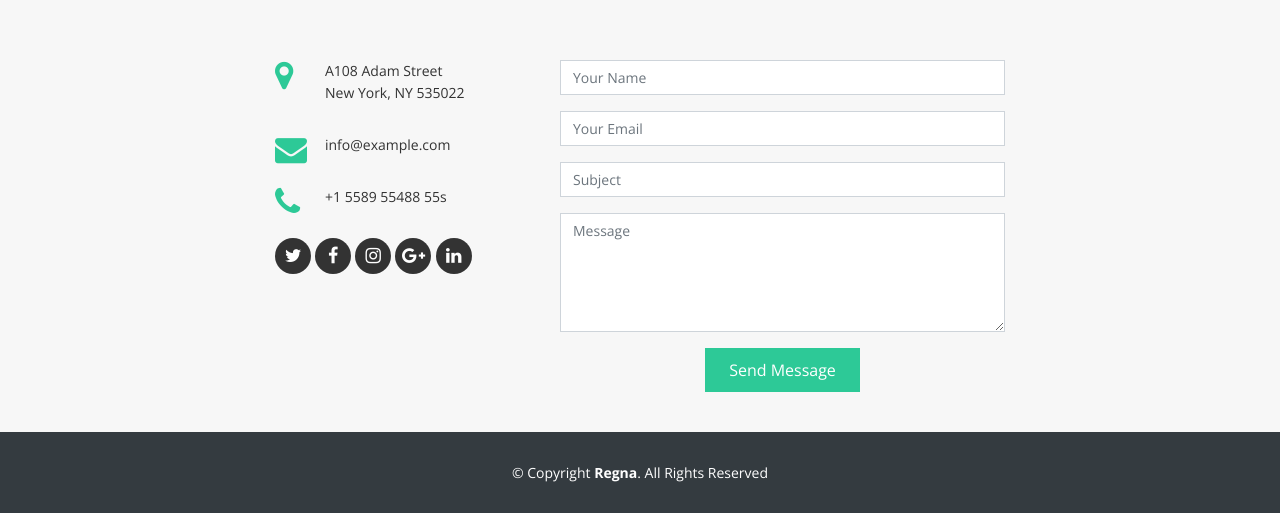
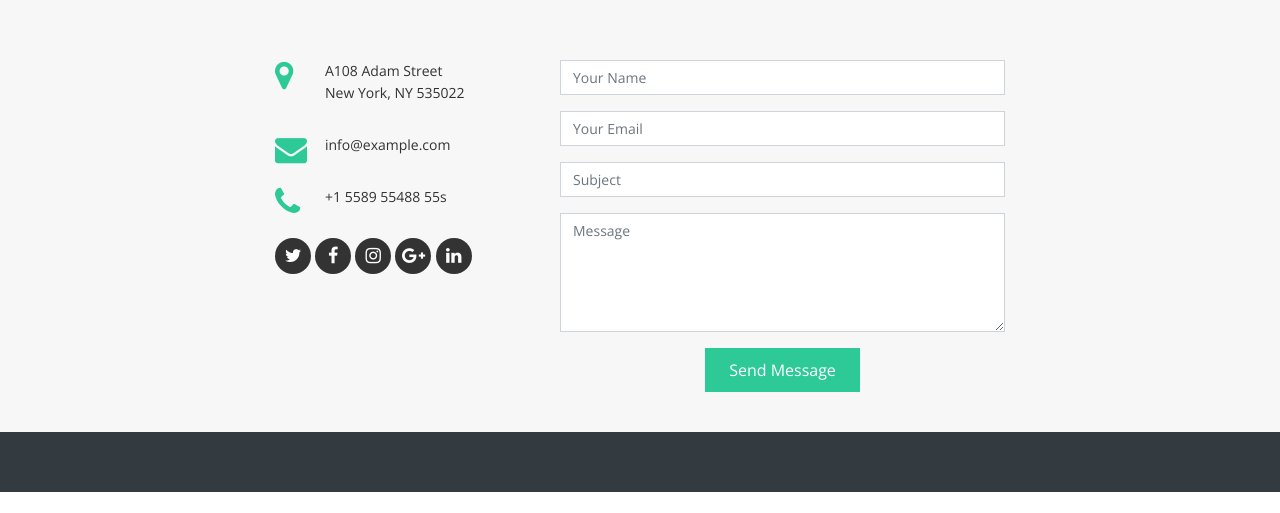
Before and after one commit to Crypt0knights/Plagiarism-Detector, a plain HTML site: page index.html in a window 1280 px wide. Shown: the part 3489-4002 px from the top of the page. After the commit the page ends 3981 px from the top, so only its background shows below. Drawn offline with nearby package versions, Linux system fonts and the light colour scheme; grey boxes are pictures that could not be loaded.

Commit message:
Edited footer

```diff
--- a/index.html
+++ b/index.html
@@ -308,12 +308,6 @@
       </div>
     </div>
 
-    <div class="container">
-      <div class="copyright">
-        &copy; Copyright <strong>Regna</strong>. All Rights Reserved
-      </div>
-
-    </div>
   </footer><!-- #footer -->
 
   <a href="#" class="back-to-top"><i class="fa fa-chevron-up"></i></a>
```
